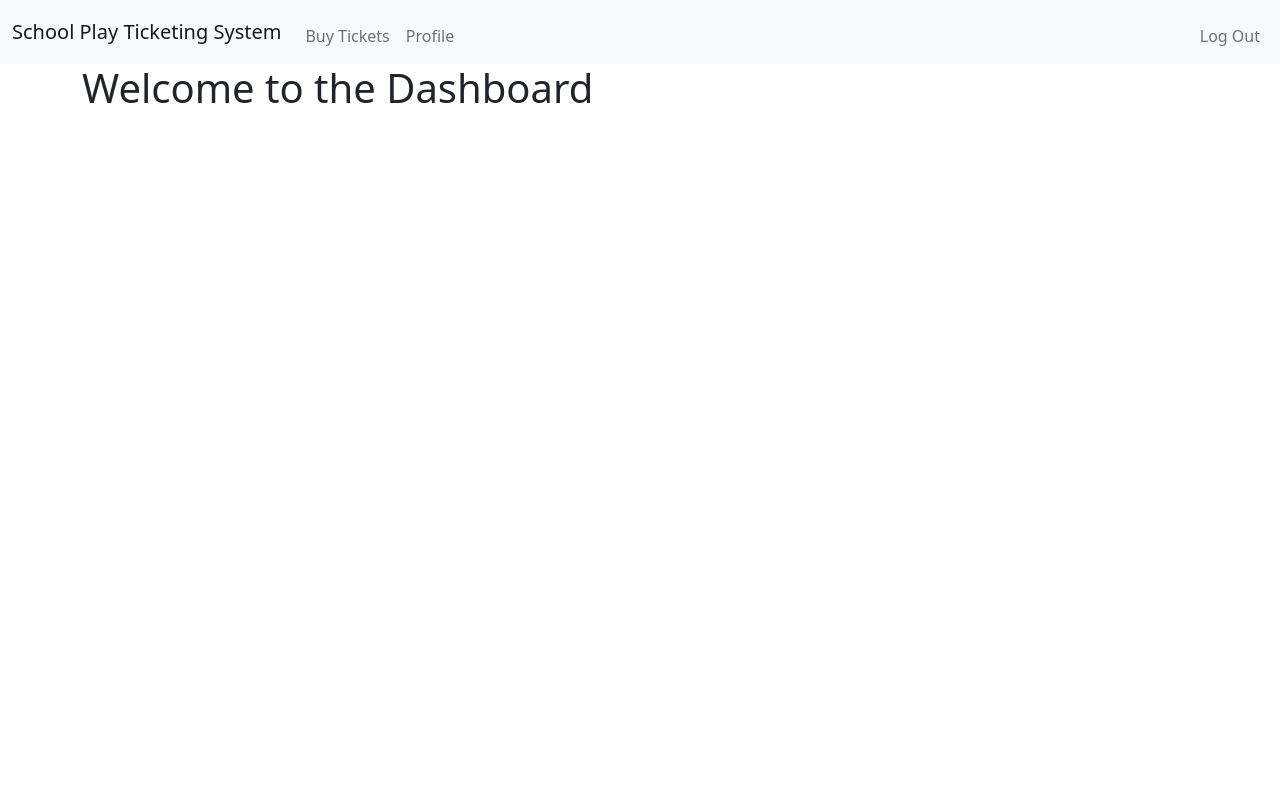
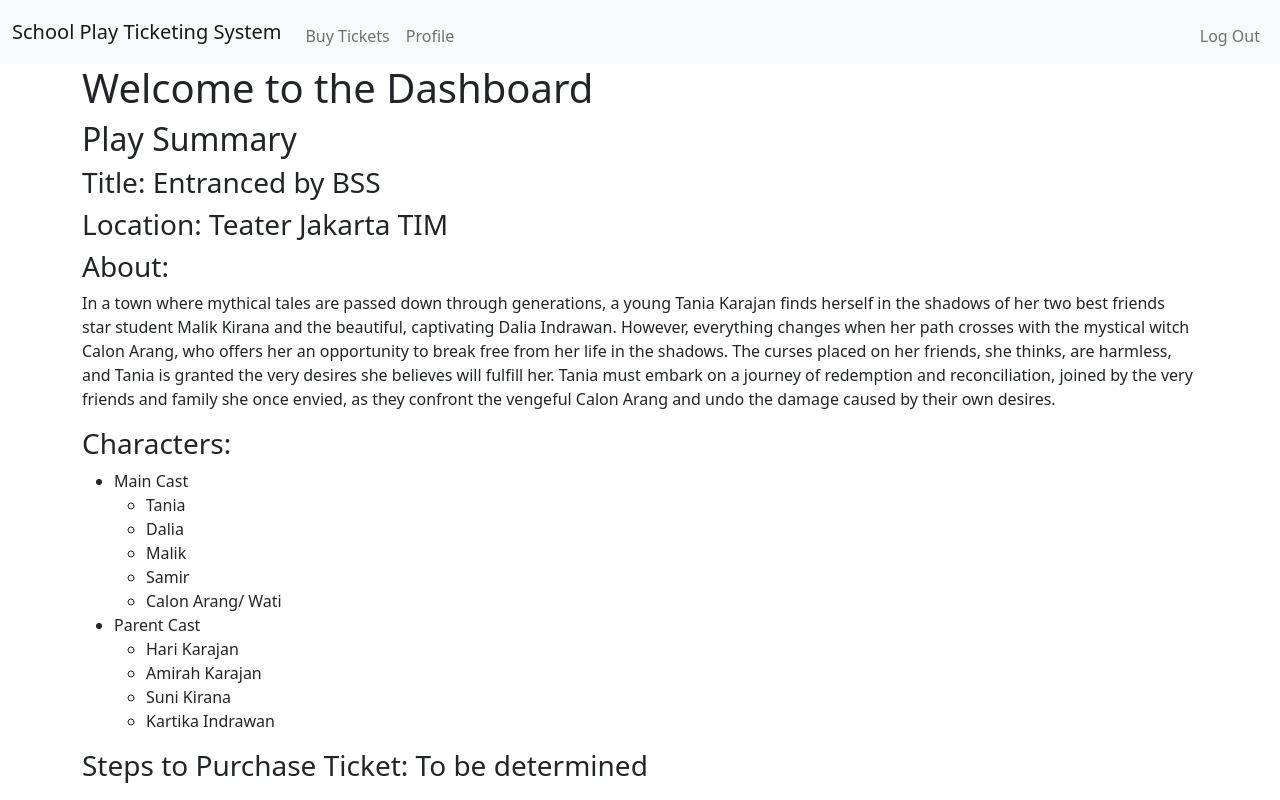
Before and after one commit to CatherineSusilo/CS50FinalProject, a Flask app: page / in a window 1280 px wide. Run offline with Flask 3, Linux system fonts and the light colour scheme; the visitor is signed in with stand-in values (Sample User, id 1); some libraries are stand-ins or nearby versions.

Commit message:
Update dashboard.html

```diff
--- a/templates/dashboard.html
+++ b/templates/dashboard.html
@@ -3,12 +3,30 @@
 
 {% block main %}
     <h1>Welcome to the Dashboard</h1>
-    {% if session["user_type"] == "customer" %}
-        <h2>Play Summary</h2>
-        <h3>Title: Entranced by BSS</h3>
-        <h3>Location: Teater Jakarta TIM</h3>
-        <h3>About: To be determined</h3>
-        <h3>Characters: To be determined</h3>
-        <h3>Steps to Purchase Ticket: To be determined</h3>
-    {% endif %}
+    <h2>Play Summary</h2>
+    <h3>Title: Entranced by BSS</h3>
+    <h3>Location: Teater Jakarta TIM</h3>
+    <h3>About:</h3>
+    <p>In a town where mythical tales are passed down through generations, a young Tania Karajan finds herself in the shadows of her two best friends star student Malik Kirana and the beautiful, captivating Dalia Indrawan. However, everything changes when her path crosses with the mystical witch Calon Arang, who offers her an opportunity to break free from her life in the shadows. The curses placed on her friends, she thinks, are harmless, and Tania is granted the very desires she believes will fulfill her. Tania must embark on a journey of redemption and reconciliation, joined by the very friends and family she once envied, as they confront the vengeful Calon Arang and undo the damage caused by their own desires.    </p>
+    <h3>Characters:</h3>
+    <ul>
+        <li>Main Cast</li>
+        <ul>
+            <li>Tania</li>
+            <li>Dalia</li>
+            <li>Malik</li>
+            <li>Samir</li>
+            <li>Calon Arang/ Wati</li>
+        </ul>
+        <li>Parent Cast</li>
+        <ul>
+            <li>Hari Karajan</li>
+            <li>Amirah Karajan</li>
+            <li>Suni Kirana</li>
+            <li>Kartika Indrawan</li>
+        </ul>
+      </ul>
+
+    <h3>Steps to Purchase Ticket: To be determined</h3>
+
 {% endblock %}
```
